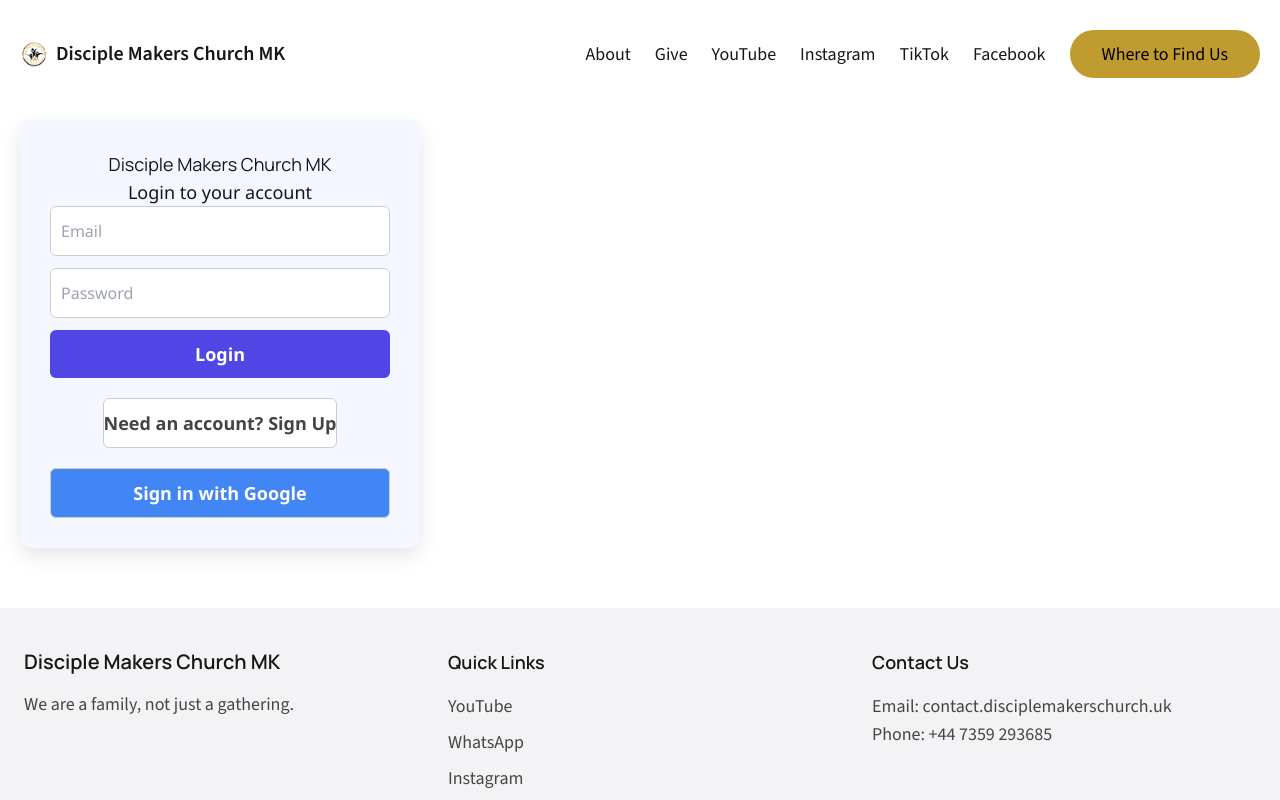
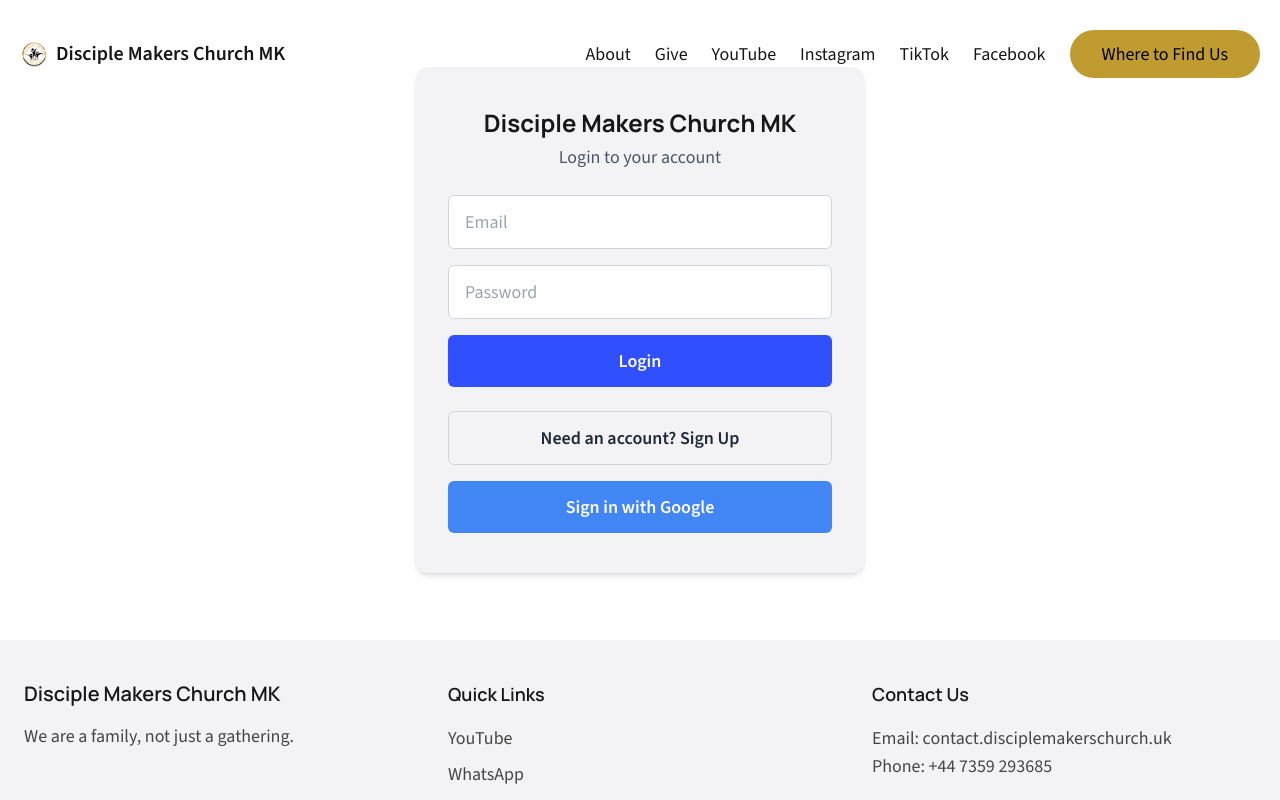
Before and after one commit to jaizemedia/dmrc-website, a Next.js app: page /login in a window 1280 px wide. Shown: the top 800 px of the page. Built offline with nearby package versions, Linux system fonts and the light colour scheme.

Commit message:
new login form

```diff
--- a/src/app/login/page.tsx
+++ b/src/app/login/page.tsx
@@ -137,46 +137,62 @@
     textAlign: 'center',
   };
 
-  return (
-    <>
-    <Container>
-         <main style={container}>
-        <h1>{siteDetails.siteName}</h1>
-        <p>{isLogin ? 'Login to your account' : 'Create a new account'}</p>
-        <form onSubmit={handleSubmit} style={formStyle}>
+return (
+  <Container>
+    <div className="flex items-center justify-center min-h-[80vh] py-12">
+      <div className="w-full max-w-md bg-[#f3f3f5] rounded-xl shadow-md px-8 py-10 text-center">
+        <h1 className="text-2xl font-bold mb-1 manrope">{siteDetails.siteName}</h1>
+        <p className="text-gray-600 mb-6">
+          {isLogin ? 'Login to your account' : 'Create a new account'}
+        </p>
+        <form onSubmit={handleSubmit} className="flex flex-col gap-4 text-left">
           <input
-            style={inputStyle}
             type="email"
             placeholder="Email"
             value={email}
             onChange={e => setEmail(e.target.value)}
             required
+            className="w-full px-4 py-3 border border-gray-300 rounded-md focus:outline-none focus:ring-2 focus:ring-secondary bg-white"
           />
           <input
-            style={inputStyle}
             type="password"
             placeholder="Password"
             value={password}
             onChange={e => setPassword(e.target.value)}
             required
+            className="w-full px-4 py-3 border border-gray-300 rounded-md focus:outline-none focus:ring-2 focus:ring-secondary bg-white"
           />
-          <button type="submit" style={buttonStyle}>
+          <button
+            type="submit"
+            className="w-full py-3 bg-secondary hover:bg-blue-700 text-white font-semibold rounded-md transition duration-300"
+          >
             {isLogin ? 'Login' : 'Sign Up'}
           </button>
         </form>
-        {error && <p style={errorStyle}>{error}</p>}
-        <button onClick={() => setIsLogin(!isLogin)} style={toggleStyle}>
+
+        {error && (
+          <p className="text-red-600 text-sm mt-4">{error}</p>
+        )}
+
+        <button
+          onClick={() => setIsLogin(!isLogin)}
+          className="mt-6 w-full py-3 border border-gray-300 text-gray-800 font-semibold rounded-md hover:bg-gray-100 transition duration-300"
+        >
           {isLogin
             ? 'Need an account? Sign Up'
             : 'Already have an account? Login'}
         </button>
-        <button onClick={handleGoogle} style={googleStyle}>
+
+        <button
+          onClick={handleGoogle}
+          className="mt-4 w-full py-3 bg-[#4285F4] text-white font-semibold rounded-md hover:bg-[#357ae8] transition duration-300"
+        >
           Sign in with Google
         </button>
-      </main>
-    </Container>
-    </>
-  );
+      </div>
+    </div>
+  </Container>
+);
 };
 
 export default AuthPage;
```
